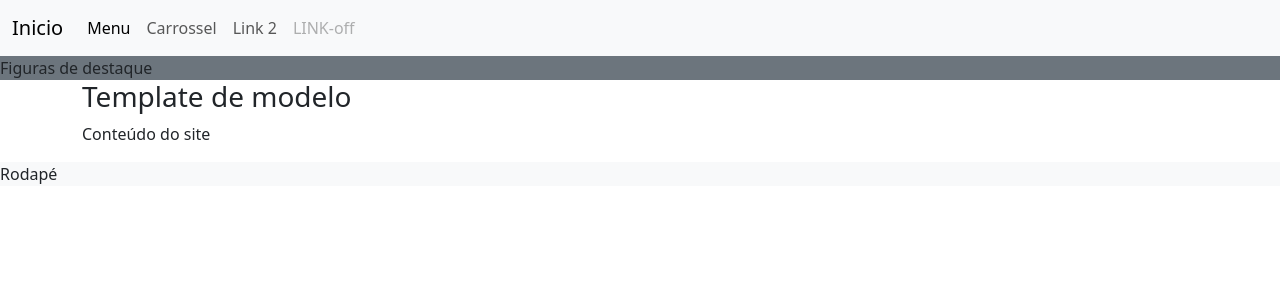
After one commit to Viero19G/Django_MySliderC, a Django app: template MySliderC/paginas/templates/paginas/modelo.html in a window 1280 px wide. The commit adds this page. Shown: the top 300 px of the page. Run offline with Django 4.2, Linux system fonts and the light colour scheme; the template is opened without the code that fills it, so the values that code supplies are empty; parts of the project's set-up code (start-up, migrations or seed data) failed here and were passed over; some libraries are stand-ins or nearby versions.

Commit message:
Grade, Modelo e BLocks

```diff
--- /dev/null
+++ b/MySliderC/paginas/templates/paginas/modelo.html
@@ -0,0 +1,75 @@
+{% load static %}
+
+<!DOCTYPE html>
+<html lang="pt-br">
+
+<head>
+    <meta charset="UTF-8">
+    <meta name="viewport" content="width=device-width, initial-scale=1.0">
+    {% block titulo %}
+    <title>Modelo</title>
+    {% endblock %}
+
+
+    <link rel="stylesheet" href="{% static 'css/bootstrap.min.css' %}">
+</head>
+
+<body>
+    {% block menu %}
+    <nav class="navbar navbar-expand-lg bg-body-tertiary">
+        <div class="container-fluid">
+          <a class="navbar-brand" href="{%url 'inicio'%}">Inicio</a>
+          <button class="navbar-toggler" type="button" data-bs-toggle="collapse" data-bs-target="#navbarNav" aria-controls="navbarNav" aria-expanded="false" aria-label="Toggle navigation">
+            <span class="navbar-toggler-icon"></span>
+          </button>
+          <div class="collapse navbar-collapse" id="navbarNav">
+            <ul class="navbar-nav">
+              <li class="nav-item">
+                <a class="nav-link active" aria-current="page" href="{%url 'grade'%}">Menu</a>
+              </li>
+              <li class="nav-item">
+                <a class="nav-link" href="#">Carrossel</a>
+              </li>
+              <li class="nav-item">
+                <a class="nav-link" href="#">Link 2</a>
+              </li>
+              <li class="nav-item">
+                <a class="nav-link disabled" aria-disabled="true">LINK-off</a>
+              </li>
+            </ul>
+          </div>
+        </div>
+      </nav>
+    {% endblock %}
+
+
+    {% block destaque %}
+    <div class="bg-secondary">
+        Figuras de destaque
+    </div>
+    {% endblock %}
+
+
+
+    <div class="container">
+      {% block conteudo %}
+        <h3>Template de modelo</h3>
+
+
+
+        <p>Conteúdo do site</p>
+        {% endblock %}
+    </div>
+
+
+
+    {% block rodape %}
+    <div class="bg-light">
+        Rodapé
+    </div>
+    {% endblock %}
+    <script src="{% static 'js/jquery.js' %}"></script>
+    <script src="{% static 'js/bootstrap.min.js' %}"></script>
+</body>
+
+</html>
--- a/MySliderC/paginas/urls.py
+++ b/MySliderC/paginas/urls.py
@@ -1,11 +1,12 @@
 from django.urls import path
-from .views import IndexView
+from .views import IndexView, GradeView
 
 
 
 urlpatterns = [
     # path('/endereço/'), MinhaView.as_view(), name='nome-da-url'),
     path('inicio/', IndexView.as_view(), name='inicio'),
+    path('grade/', GradeView.as_view(), name='grade'),
 
 
 ]
--- a/MySliderC/paginas/views.py
+++ b/MySliderC/paginas/views.py
@@ -2,3 +2,6 @@ from django.views.generic import TemplateView
 
 class IndexView(TemplateView):
     template_name = "paginas/index.html"
+
+class GradeView(TemplateView):
+    template_name = "paginas/grade.html"
```
Also changed, not shown: MySliderC/paginas/templates/paginas/grade.html (added, +64 -0 lines), MySliderC/paginas/templates/paginas/index.html (+7 -0 lines).
